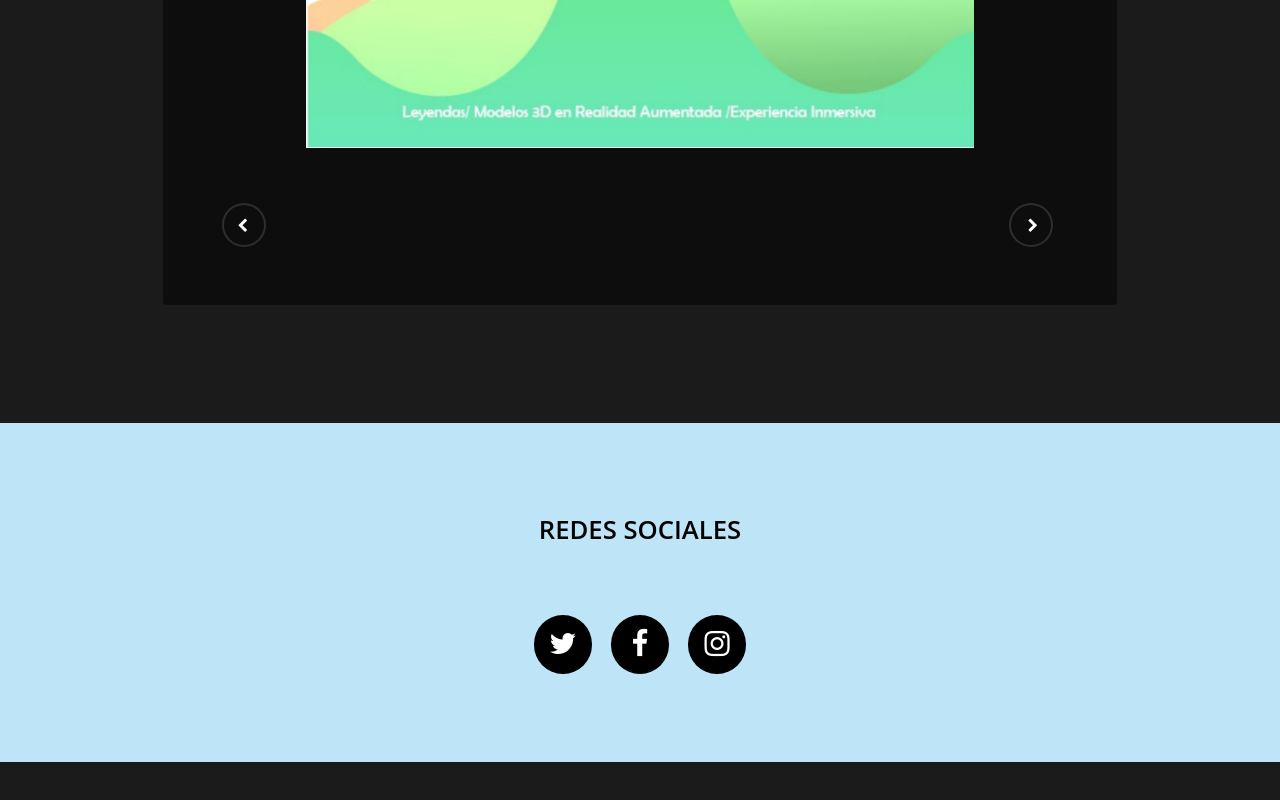
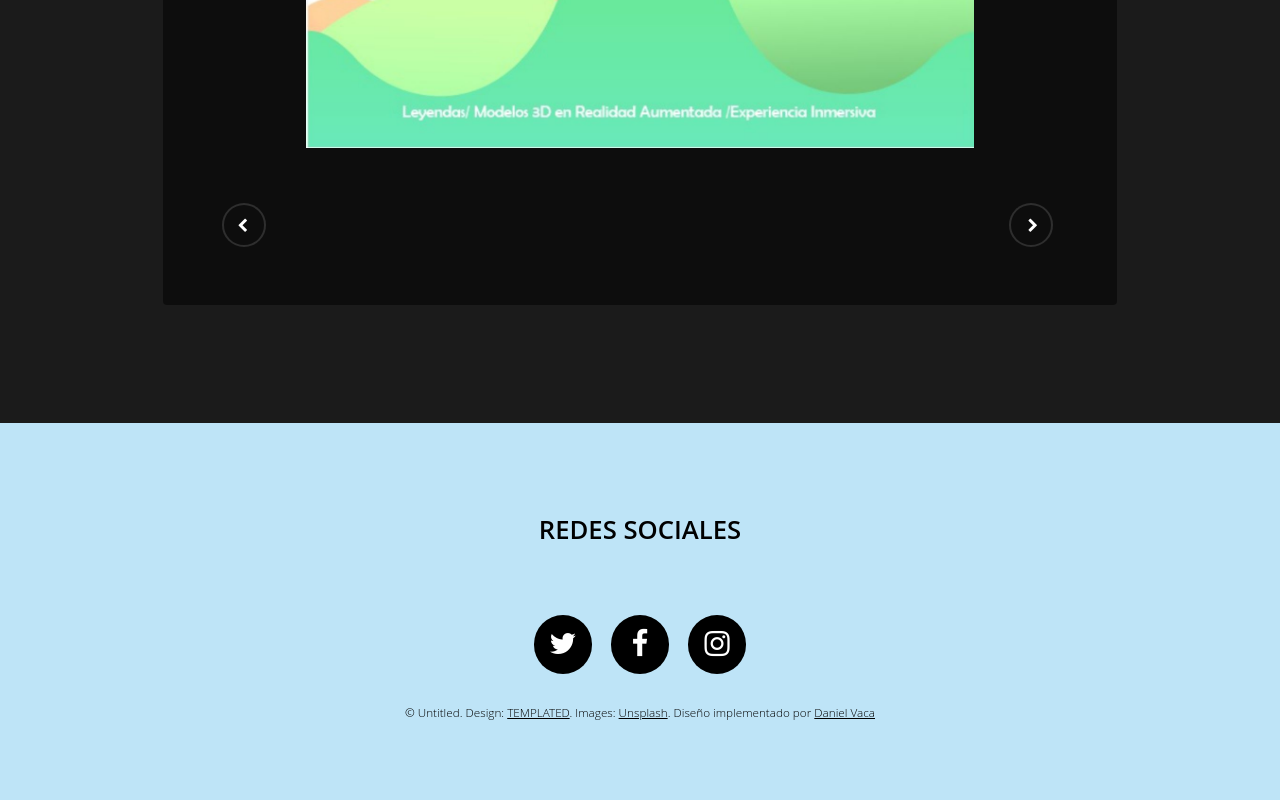
Before and after one commit to DanielRamirezX/En-unos-pasos, a plain HTML site: page app.html in a window 1280 px wide. Shown: the part 1294-2094 px from the top of the page. Before the commit the page ends 2056 px from the top, so only its background shows below. Drawn offline with Linux system fonts and the light colour scheme.

Commit message:
Copyright anadido

```diff
--- a/app.html
+++ b/app.html
@@ -10,7 +10,7 @@
 
 		<!-- Header -->
 			<header id="header" class="alt">
-				<div class="logo"><a href="">México En Unos Pasos <span>by Daniel Vaca</span></a></div>
+				<div class="logo"><a href="">México En Unos Pasos</a></div>
 				<a href="#menu"><span>Menu</span></a>
 			</header>
 
@@ -64,7 +64,11 @@
 						<li><a href="https://twitter.com/Mx_enunospasos" class="icon round fa-twitter"><span class="label">Twitter</span></a></li>
 						<li><a href="https://www.facebook.com/M%C3%A9xico-en-unos-pasos-118824656589141" class="icon round fa-facebook"><span class="label">Facebook</span></a></li>
 						<li><a href="https://www.instagram.com/mexicoenunospasos/?hl=es-la" class="icon round fa-instagram"><span class="label">Instagram</span></a></li>
-					</ul>
+                    </ul>
+
+                    <div class="copyright">
+						&copy; Untitled. Design: <a href="https://templated.co">TEMPLATED</a>. Images: <a href="https://unsplash.com">Unsplash</a>. Diseño implementado por <a href="https://github.com/DanielRamirezX"> Daniel Vaca </a>
+					</div>
 
 				</div>
 			</footer>
--- a/assets/css/main.css
+++ b/assets/css/main.css
@@ -4189,7 +4189,7 @@
 		}
 
 		#footer a {
-			color: #ffffff;
+			color: #000;
 		}
 
 		#footer strong, #footer b {
@@ -4398,7 +4398,7 @@
 		}
 
 		#footer .copyright {
-			color: rgba(255, 255, 255, 0.5);
+			color: #000;
 			font-size: 0.8em;
 			margin: 0 0 2em 0;
 			padding: 0;
```
Also changed, not shown: elements.html (+2 -4 lines), generic.html (+2 -4 lines), index.html (+1 -22 lines), tapete.html (+6 -2 lines).
